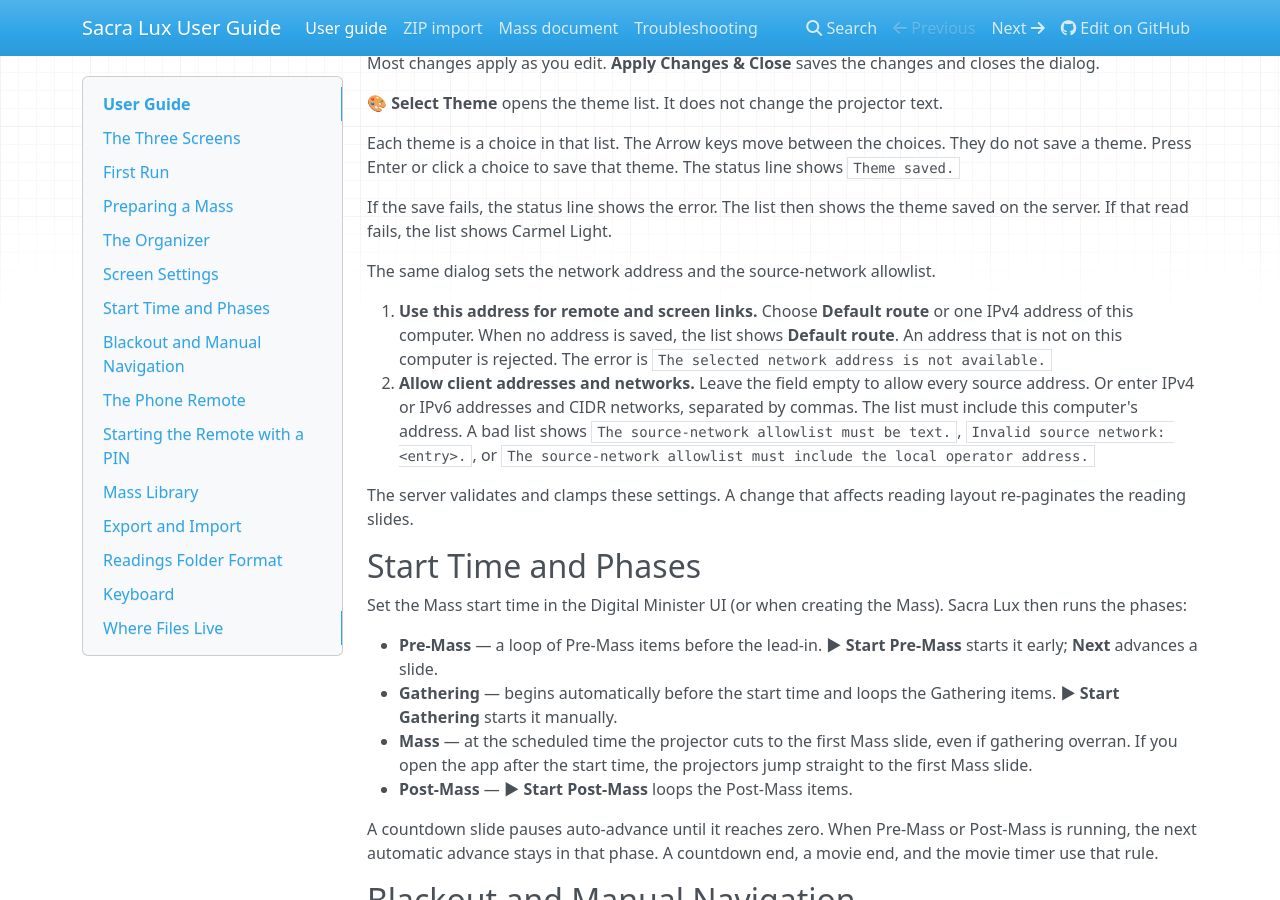
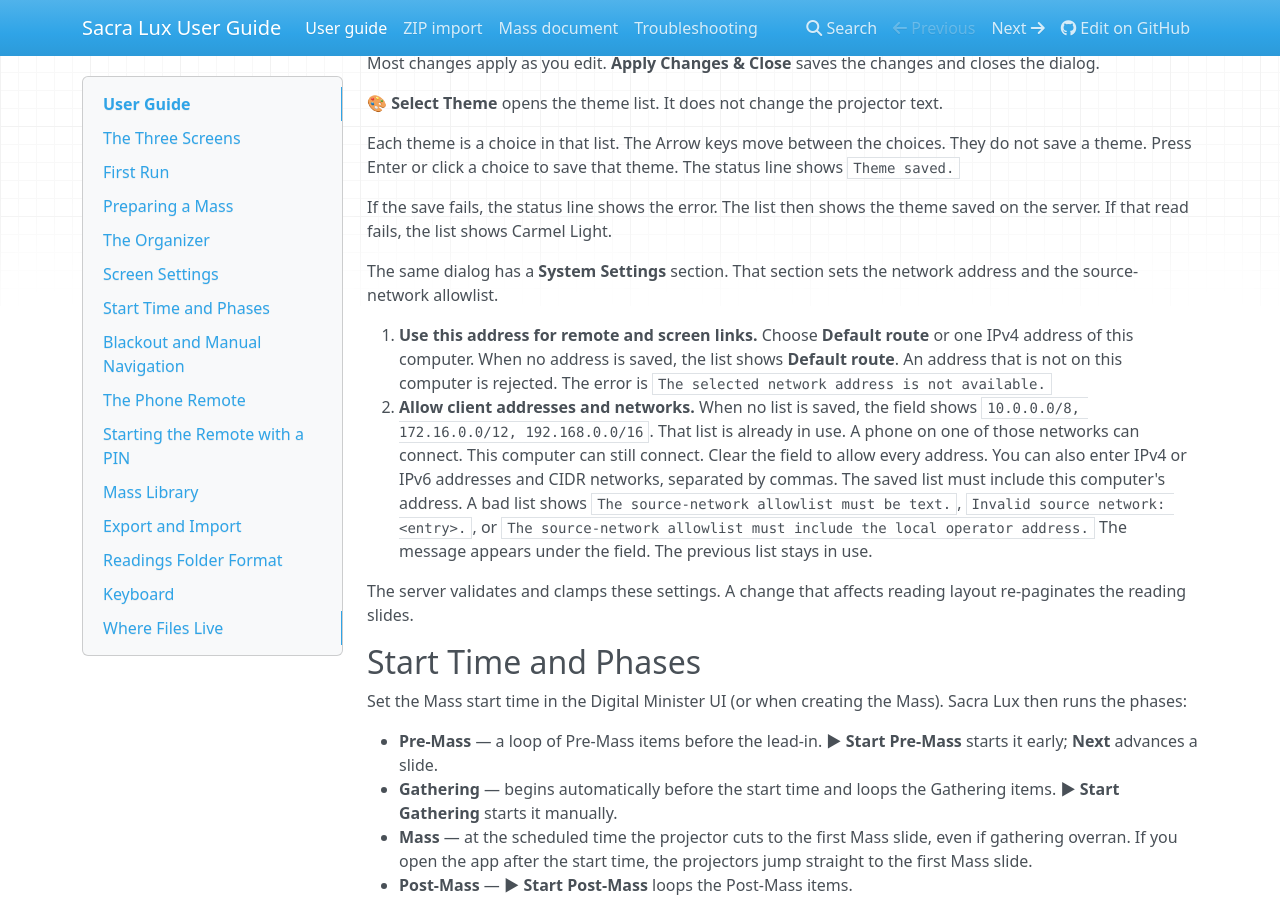
Before and after one commit to Saint-Therese-Of-Lisieux-Parish/sacra_lux, an MkDocs documentation site: the page built from docs/user-guide.md, in a window 1280 px wide and 900 px high, scrolled down 3163 px. Built offline with MkDocs 1.6.1, drawn with Linux system fonts in a browser that asks for light colours; nearby versions of some CDN libraries.

Commit message:
docs(user-guide): state the private source-network default
Why: When no allowlist is saved, the field shows the RFC 1918 ranges and the server uses that list. The guide said only that an empty field allows every address, and it did not name System Settings.

What: The Select Theme steps now name System Settings, the starting list, and the result of clearing the field.

Audience: end user

Files:
- modified: docs/user-guide.md

Verified against: sacra-lux/public/app.html (System Settings, sourceNetworks), sacra-lux/src/state.js (DEFAULT_SOURCE_NETWORKS)

Refs #614

```diff
--- a/docs/user-guide.md
+++ b/docs/user-guide.md
@@ -148,10 +148,10 @@
 If the save fails, the status line shows the error. The list then shows the
 theme saved on the server. If that read fails, the list shows Carmel Light.
 
-The same dialog sets the network address and the source-network allowlist.
+The same dialog has a **System Settings** section. That section sets the network address and the source-network allowlist.
 
 1. **Use this address for remote and screen links.** Choose **Default route** or one IPv4 address of this computer. When no address is saved, the list shows **Default route**. An address that is not on this computer is rejected. The error is `The selected network address is not available.`
-2. **Allow client addresses and networks.** Leave the field empty to allow every source address. Or enter IPv4 or IPv6 addresses and CIDR networks, separated by commas. The list must include this computer's address. A bad list shows `The source-network allowlist must be text.`, `Invalid source network: <entry>.`, or `The source-network allowlist must include the local operator address.`
+2. **Allow client addresses and networks.** When no list is saved, the field shows `10.0.0.0/8, 172.16.0.0/12, 192.168.0.0/16`. That list is already in use. A phone on one of those networks can connect. This computer can still connect. Clear the field to allow every address. You can also enter IPv4 or IPv6 addresses and CIDR networks, separated by commas. The saved list must include this computer's address. A bad list shows `The source-network allowlist must be text.`, `Invalid source network: <entry>.`, or `The source-network allowlist must include the local operator address.` The message appears under the field. The previous list stays in use.
 
 The server validates and clamps these settings. A change that affects reading layout re-paginates the reading slides.
 
```
